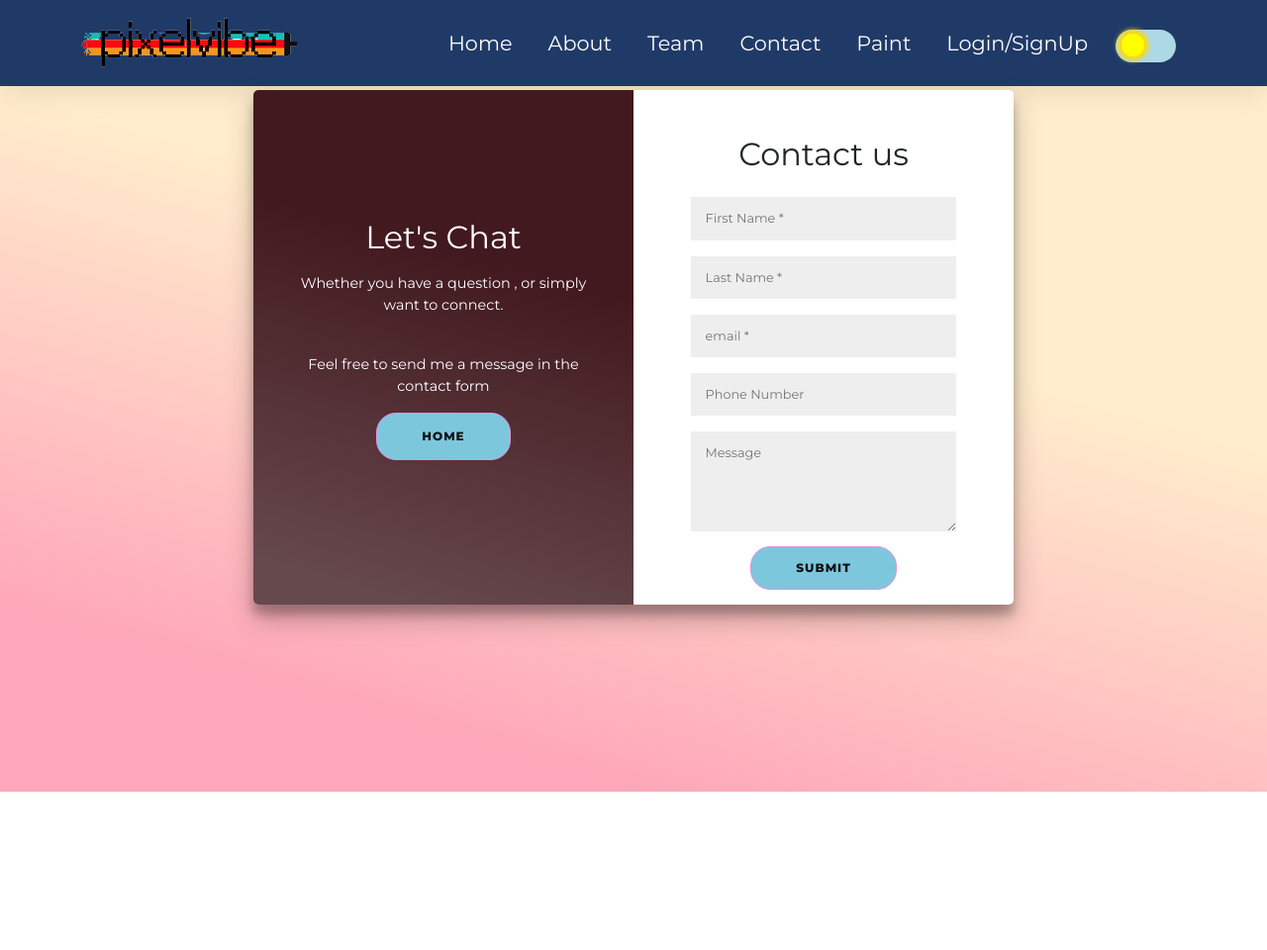
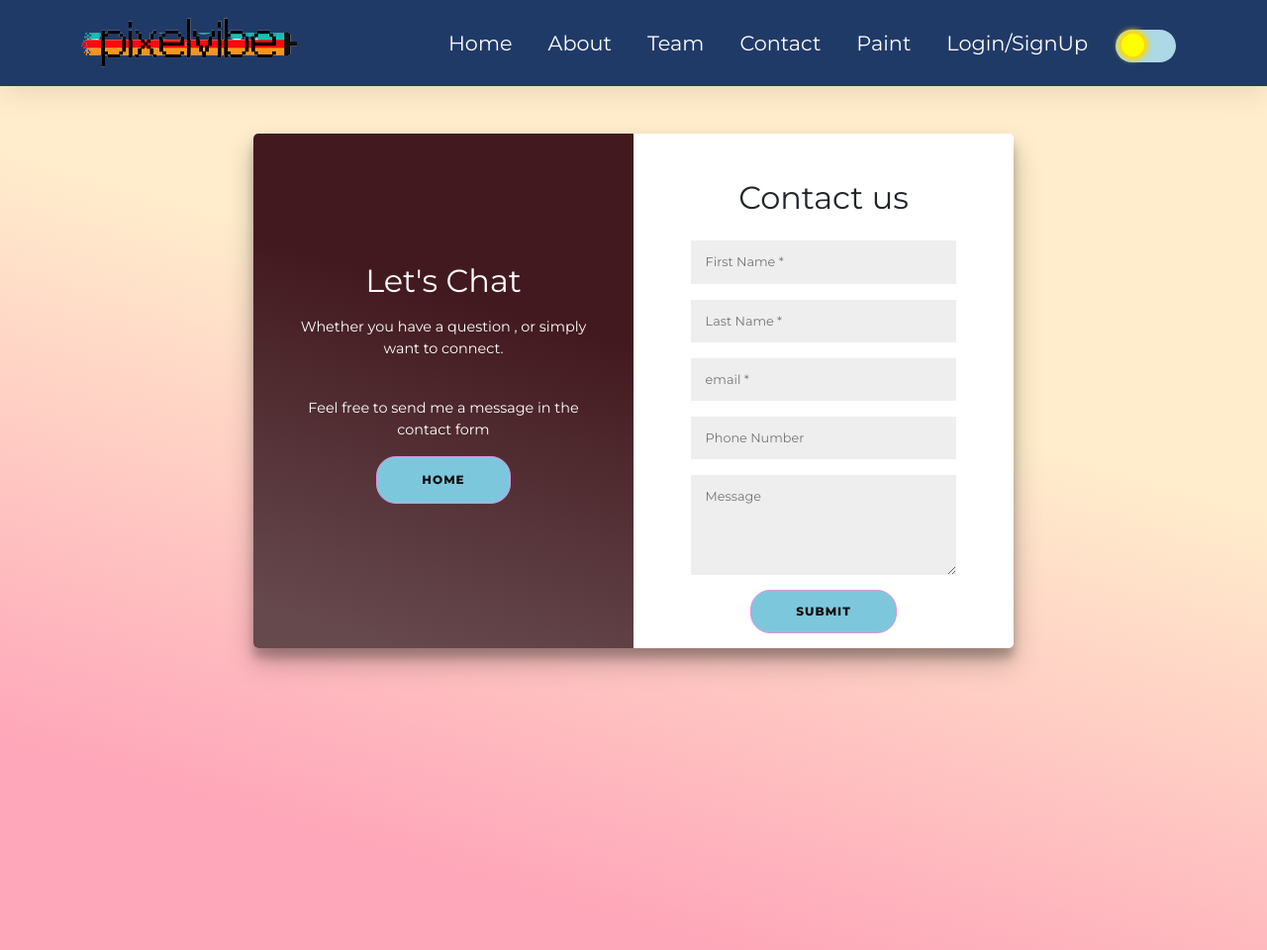
Before and after one commit to ankitapuri/pixelvibe, a Django app: page /contact/ in a window 1280 px wide. Shown: the whole page at 99% size. Before the commit the page ends 800 px from the top, so only its background shows below. Run offline with Django 3.2, Linux system fonts and the light colour scheme; some libraries are stand-ins or nearby versions.

Commit message:
Added some margin top to contact section

```diff
--- a/template/contact.html
+++ b/template/contact.html
@@ -19,7 +19,7 @@ background: linear-gradient(16deg, rgba(254,167,186,1) 16%, rgba(255,237,204,1)
 
   flex-direction: column;
   font-family: "Montserrat", sans-serif;
-  height: 100vh;
+  height: 120vh;
   margin: 0;
 }
 
@@ -208,7 +208,7 @@ button:hover {
 </div>
     {% endfor %}
 <div id="contact">
-  <div class="container mt-1 px-0">
+  <div class="container mt-5 px-0">
     <div class="form-container">
       <div class="left-container">
         <div class="left-inner-container">
```
